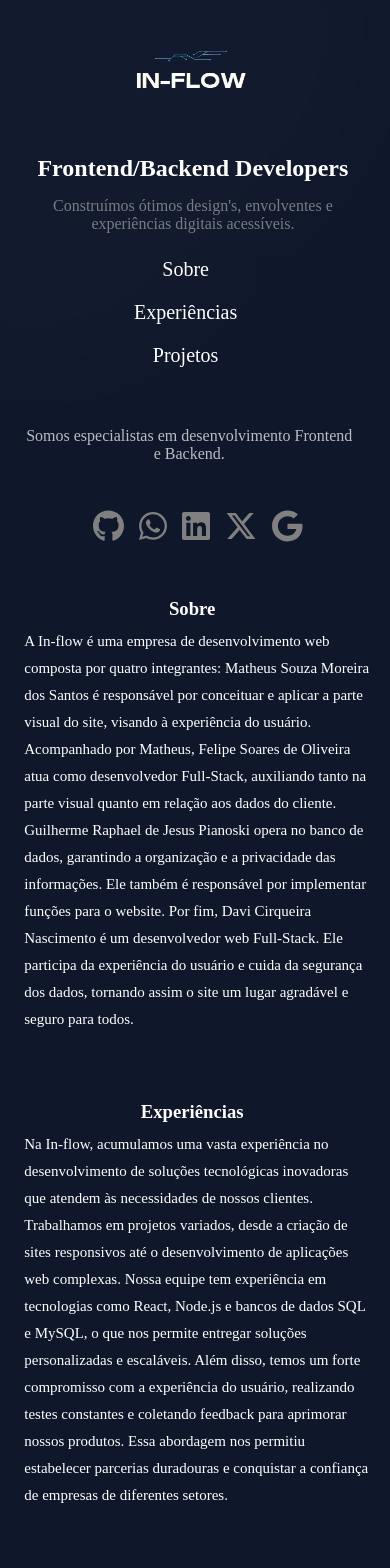
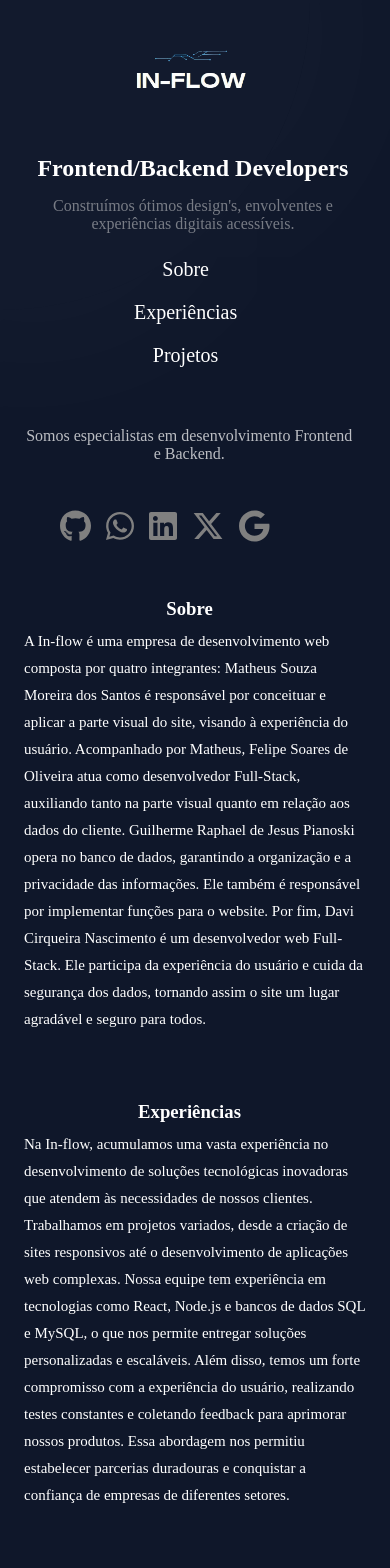
Before and after one commit to felipehtt/in-flow, a React (Create React App) app: page / in a window 390 px wide. Shown: the top 1568 px of the page. Built offline with nearby package versions, Linux system fonts and the light colour scheme; a web font is replaced by a local one.

Commit message:
respFeita

```diff
--- a/src/pages/inflow/index.scss
+++ b/src/pages/inflow/index.scss
@@ -213,6 +213,28 @@
             }
         }
 
+    }
+}
+
+@media(max-width: 820px){
+
+    .pagina-inFlow{
+
+        .esq{
+
+            section{
+
+                margin-left: 0;
+                padding-left: 0;
+
+            }
+        }
+
+        .dir{
+
+            max-width: 380px;
+            margin-left: 53%;
+        }
     }
 }
 
```
